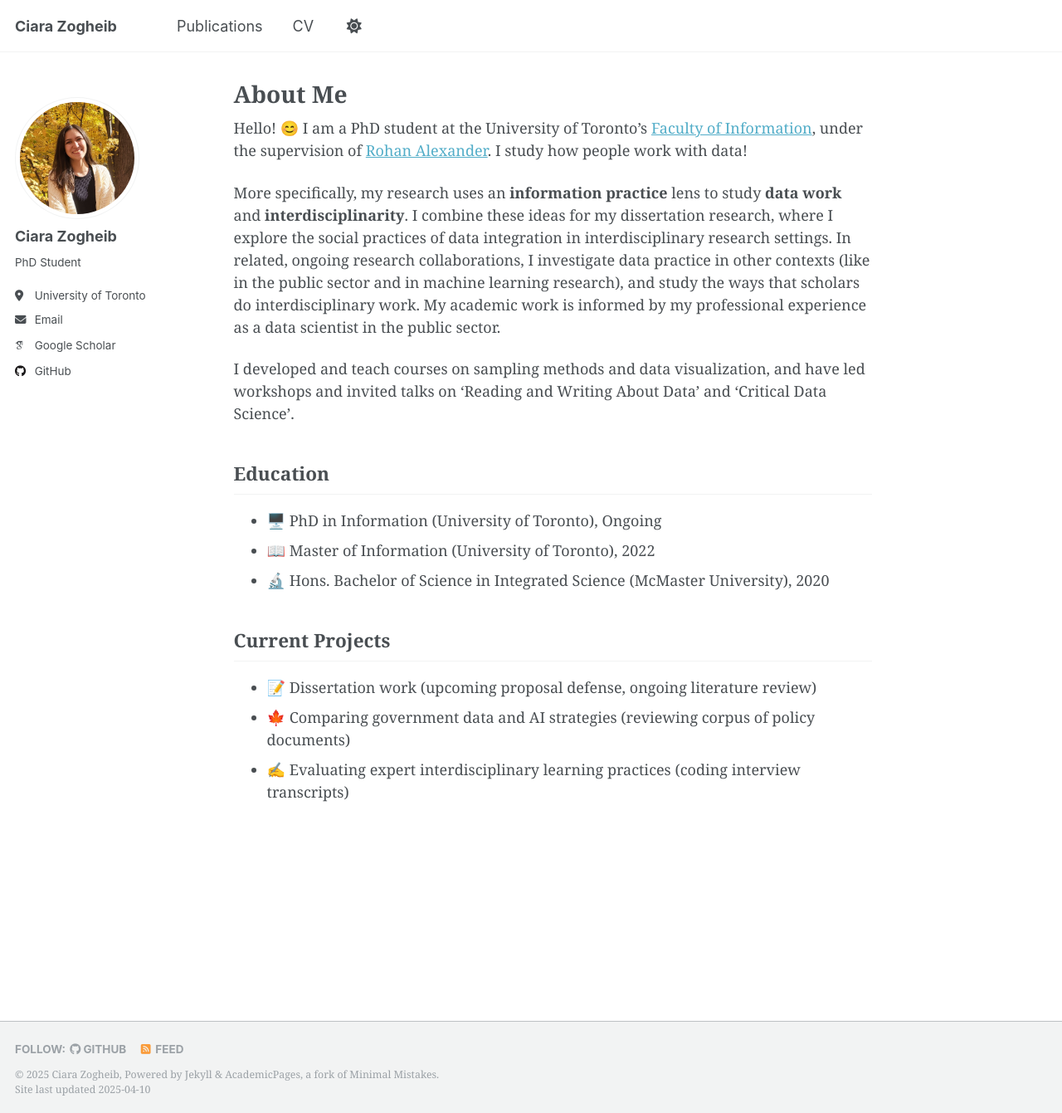
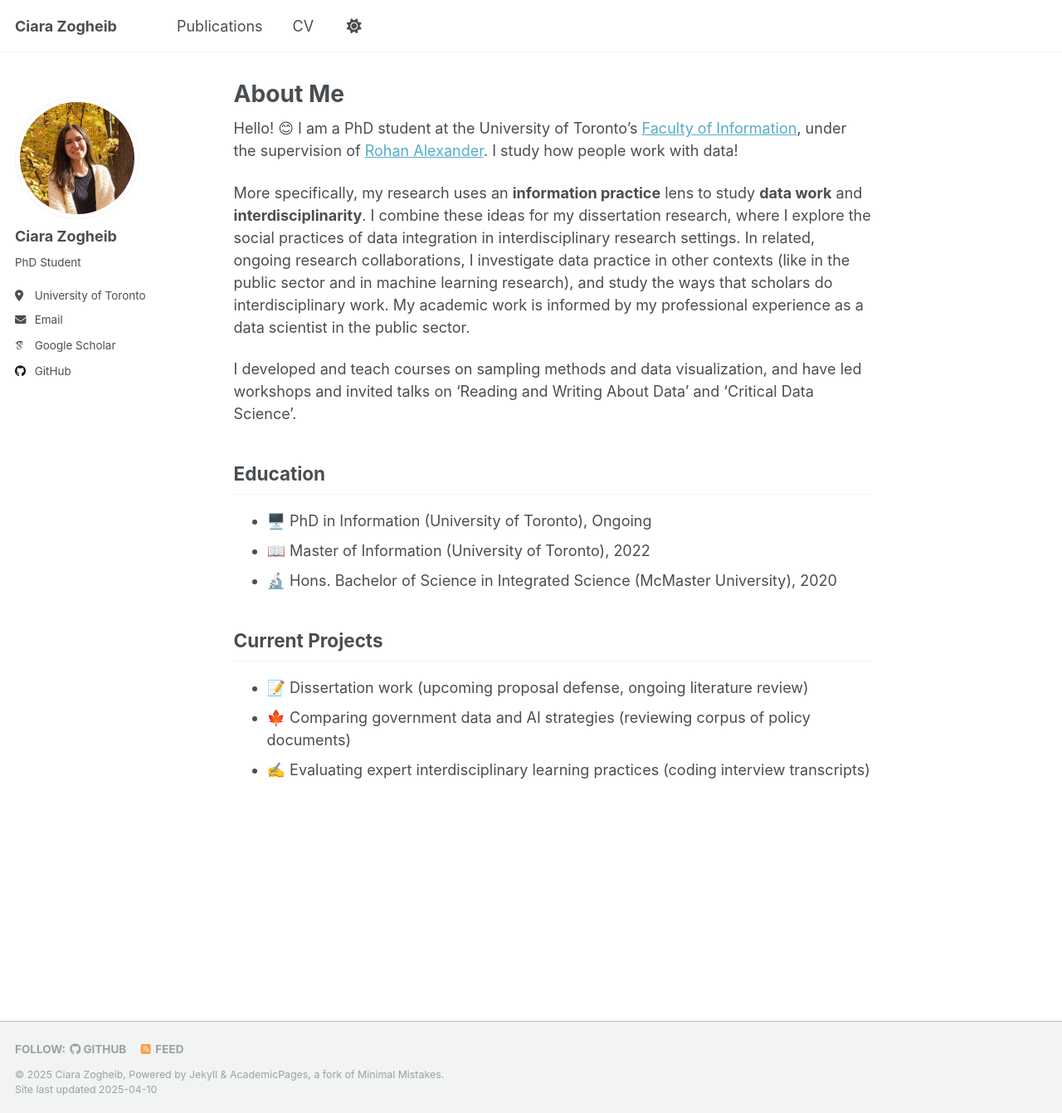
Before and after one commit to zogheibc/zogheibc.github.io, a Jekyll site: the page built from _pages/about.md, in a window 1280 px wide and 1341 px high. Shown: the whole window at 83% size. Built offline with Jekyll 4.4.1, drawn with Linux system fonts in a browser that asks for light colours; some web fonts are replaced.

Commit message:
fixing fonts

```diff
--- a/_sass/_themes.scss
+++ b/_sass/_themes.scss
@@ -7,7 +7,7 @@
    ========================================================================== */
 
 /* Used to set the size for <em> */
-$doc-font-size              : 16;
+$doc-font-size              : 14;
 
 /* Paragraph indention */
 $paragraph-indent           : false; // true, false (default)
@@ -39,8 +39,8 @@ $type-size-6                : 0.75em;   // ~12px
 $type-size-7                : 0.6875em; // ~11px
 $type-size-8                : 0.625em;  // ~10px
 
-$global-font-family         : $serif;
-$header-font-family         : $serif;
+$global-font-family         : $sans-serif;
+$header-font-family         : $sans-serif;
 $caption-font-family        : $serif;
 
 /* ==========================================================================
--- a/_sass/layout/_page.scss
+++ b/_sass/layout/_page.scss
@@ -86,13 +86,13 @@
 
   dt {
     margin-top: 1em;
-    font-family: $serif;
+    font-family: $sans-serif;
     font-weight: bold;
   }
 
   dd {
     margin-left: 1em;
-    font-family: $serif;
+    font-family: $sans-serif;
     font-size: $type-size-6;
   }
 
@@ -228,7 +228,7 @@
 .page__meta {
   margin-top: 2em;
   color: var(--global-text-color-light);
-  font-family: $serif;
+  font-family: $sans-serif;
   font-size: $type-size-6;
 
   p {
```
